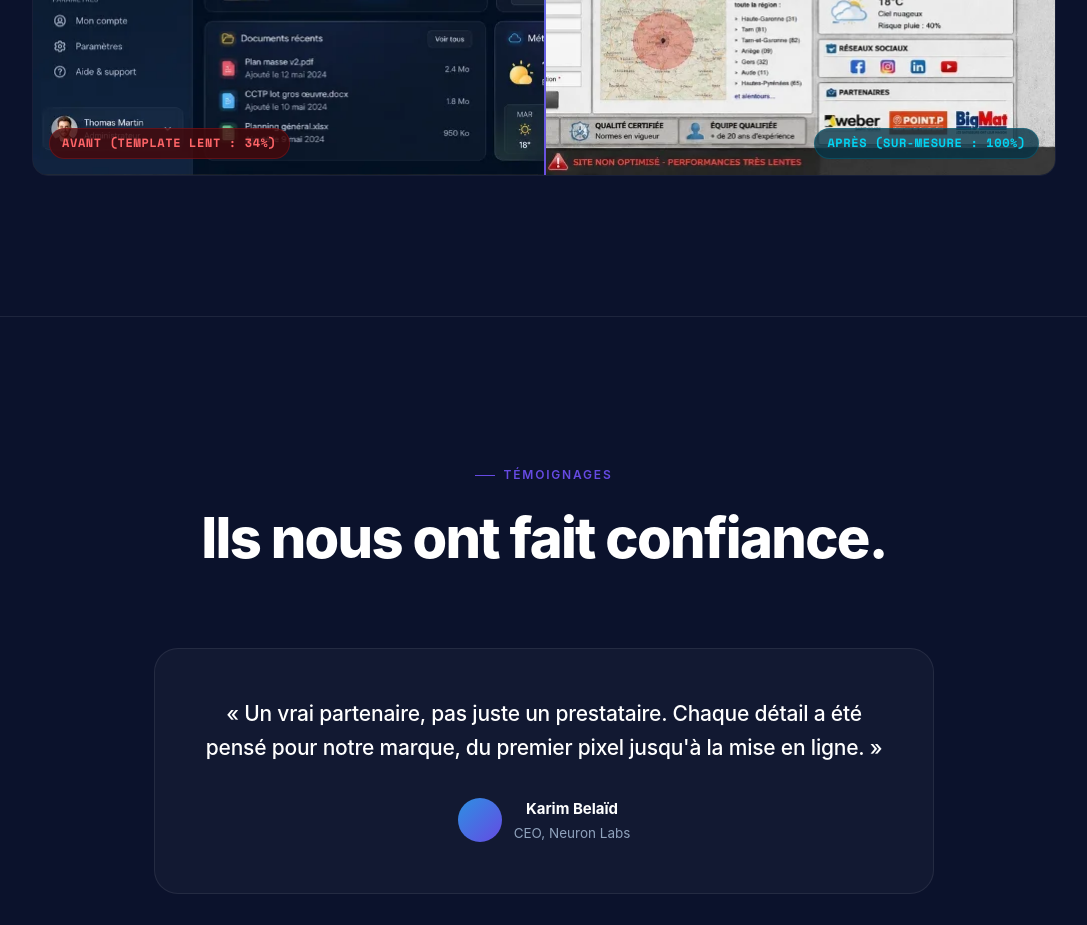
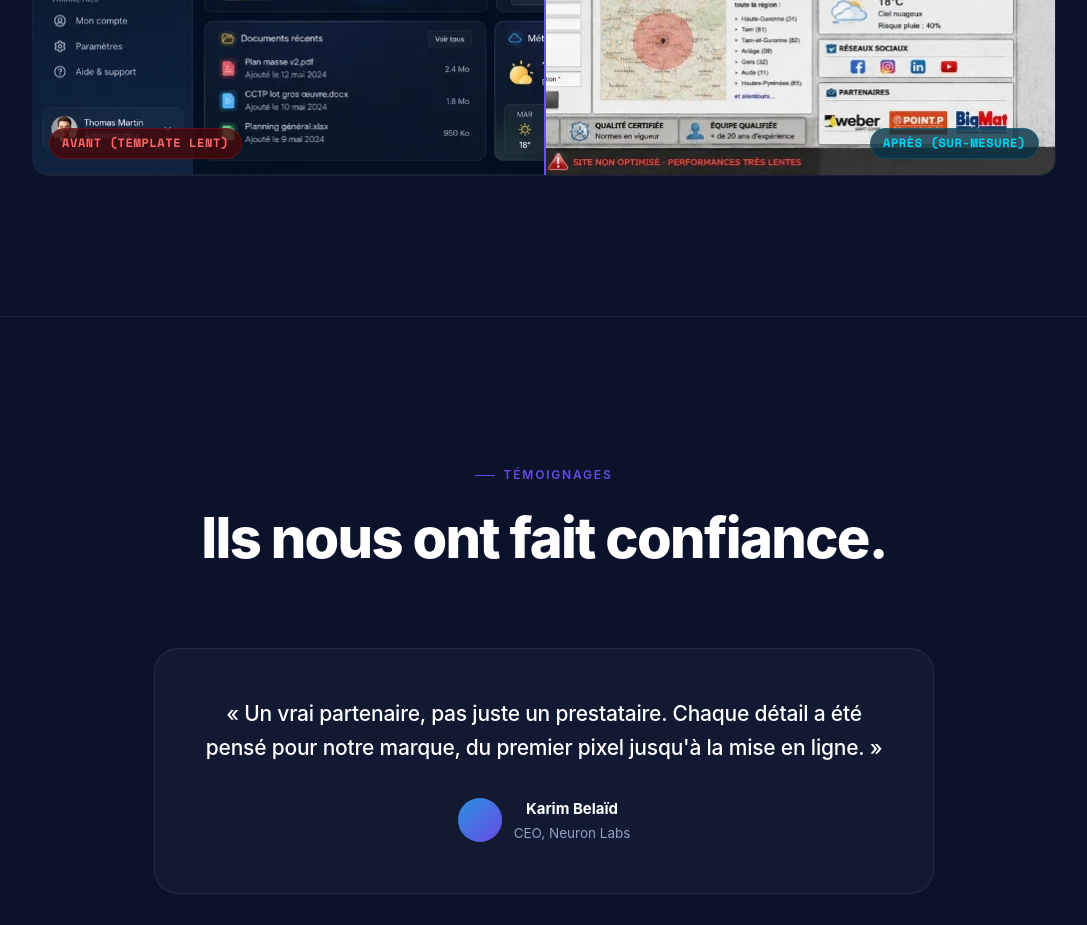
Before and after one commit to 55-hithup/monsite, a React (Vite) app: page / in a window 1280 px wide. Shown: the part 6060-6985 px from the top of the page, without its empty margins (96-1183 px from the left). Built offline with nearby package versions, Linux system fonts and the light colour scheme; a web font is replaced by a local one.

Commit message:
style: remove percentages from comparison slider labels and simplify mobile view

```diff
--- a/src/components/Comparison.tsx
+++ b/src/components/Comparison.tsx
@@ -150,10 +150,10 @@ export default function Comparison() {
 
             {/* Labels */}
             <div className="absolute bottom-4 left-4 bg-red-950/80 border border-red-500/20 px-3 py-1 rounded-md text-[10px] label-mono text-red-400 font-bold pointer-events-none">
-              Avant (Template lent : 34%)
+              Avant<span className="hidden sm:inline"> (Template lent)</span>
             </div>
             <div className="absolute bottom-4 right-4 bg-cyan-950/80 border border-cyan-500/20 px-3 py-1 rounded-md text-[10px] label-mono text-cyan-400 font-bold pointer-events-none">
-              Après (Sur-mesure : 100%)
+              Après<span className="hidden sm:inline"> (Sur-mesure)</span>
             </div>
 
             {/* Divider Line */}
```
